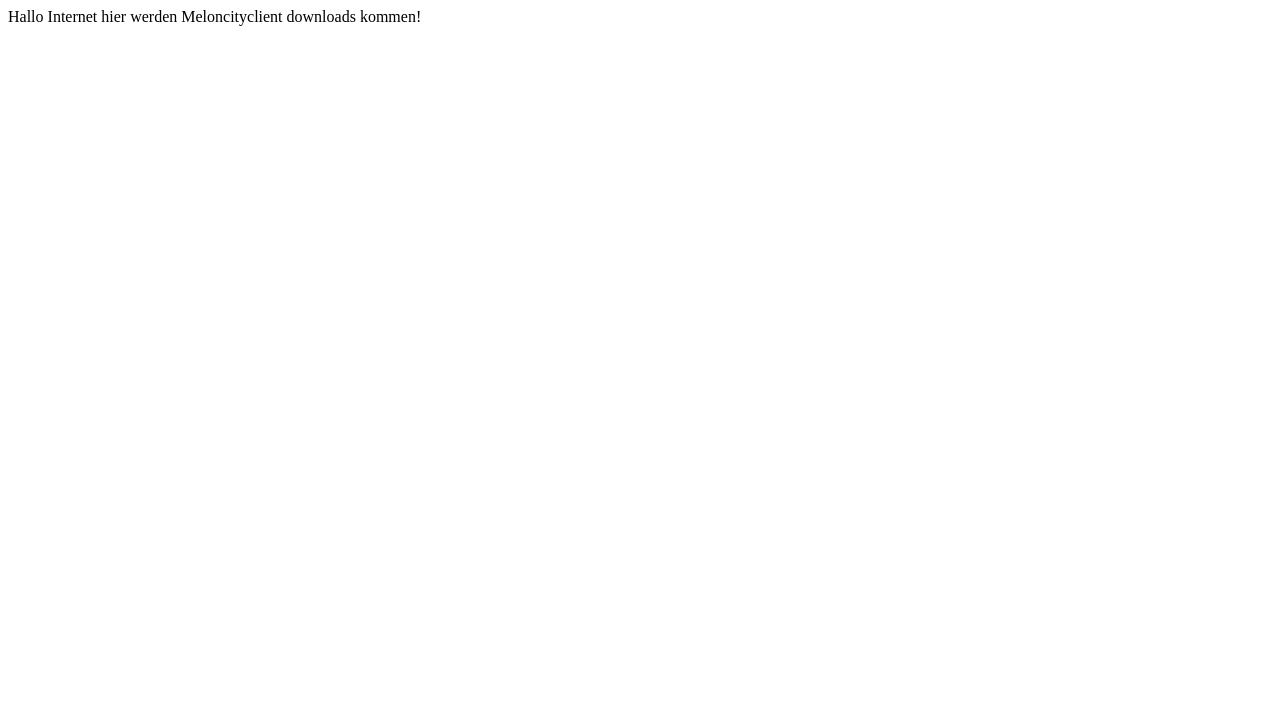
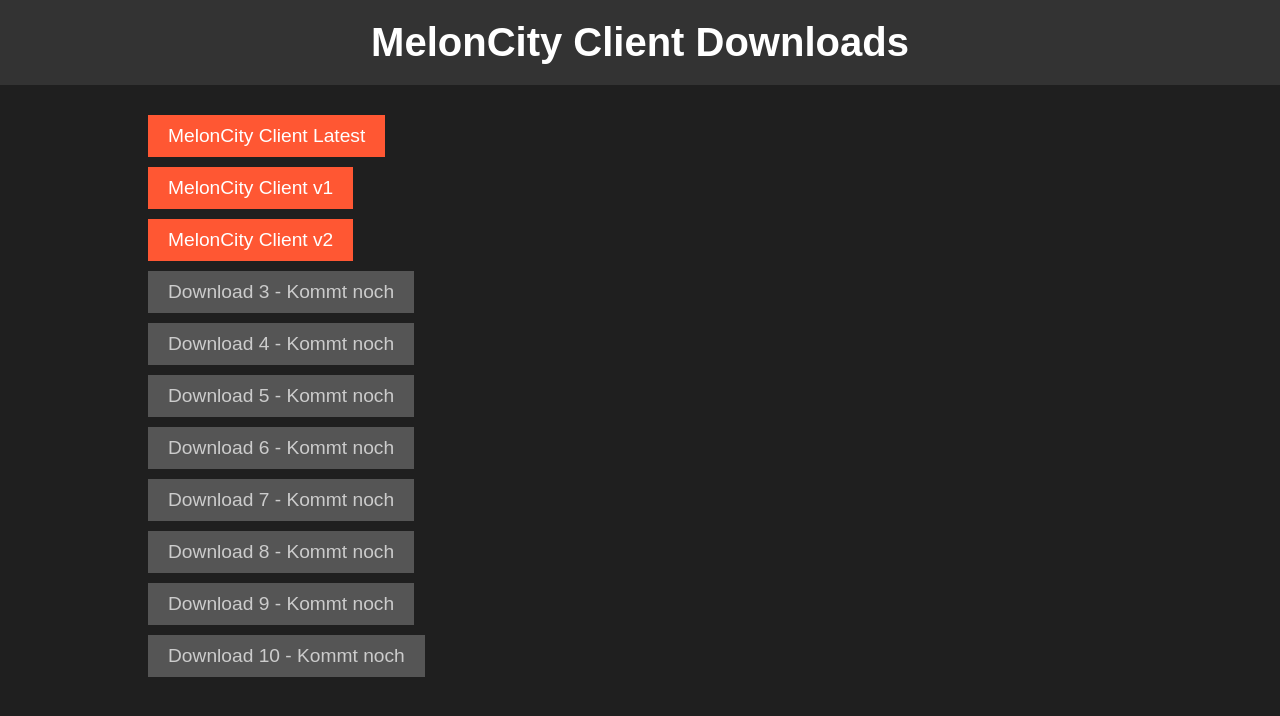
Before and after one commit to MelonVRCoder/page, a plain HTML site: page index.html in a window 1280 px wide. Drawn offline with Linux system fonts and the light colour scheme.

Commit message:
Update index.html

```diff
--- a/index.html
+++ b/index.html
@@ -1 +1,81 @@
-Hallo Internet hier werden Meloncityclient downloads kommen!
+<!DOCTYPE html>
+<html lang="de">
+<head>
+    <meta charset="UTF-8">
+    <meta name="viewport" content="width=device-width, initial-scale=1.0">
+    <title>Downloads - MelonCity Client</title>
+    <style>
+        body {
+            font-family: Arial, sans-serif;
+            background-color: #1f1f1f;
+            color: #fff;
+            margin: 0;
+            padding: 0;
+        }
+        header {
+            background-color: #333;
+            padding: 20px;
+            text-align: center;
+        }
+        header h1 {
+            margin: 0;
+            font-size: 2.5em;
+            color: #fff;
+        }
+        .download-container {
+            padding: 20px;
+            text-align: left;
+            margin: 0 10%;
+        }
+        .download-btn {
+            background-color: #ff5733;
+            color: white;
+            font-size: 1.2em;
+            padding: 10px 20px;
+            border: none;
+            cursor: pointer;
+            text-decoration: none;
+            margin: 10px 0; /* AbstÃ¤nde zwischen den Buttons */
+            display: block; /* Stapelt Buttons untereinander */
+            width: fit-content;
+            border-radius: 0; /* Eckige Buttons */
+        }
+        .download-btn:hover {
+            background-color: #c14d22;
+        }
+        .download-btn.disabled {
+            background-color: #555;
+            color: #ccc;
+            cursor: not-allowed;
+        }
+    </style>
+</head>
+<body>
+
+    <header>
+        <h1>MelonCity Client Downloads</h1>
+    </header>
+
+    <div class="download-container">
+        <!-- CMC Pack v6 Button -->
+        <a href="https://workupload.com/file/mWAButSdpC5" class="download-btn" target="_blank">MelonCity Client Latest</a>
+
+        <!-- Download-Buttons -->
+        <a href="https://workupload.com/file/KkzkWeZSGqj" class="download-btn" target="_blank">MelonCity Client v1</a>
+        <a href="https://workupload.com/file/wVgN2ebwaAt" class="download-btn" target="_blank">MelonCity Client v2</a>
+
+
+        <!-- Inaktive Buttons -->
+        <button class="download-btn disabled">Download 3 - Kommt noch</button>
+        <button class="download-btn disabled">Download 4 - Kommt noch</button>
+        <button class="download-btn disabled">Download 5 - Kommt noch</button>
+        <button class="download-btn disabled">Download 6 - Kommt noch</button>
+        <button class="download-btn disabled">Download 7 - Kommt noch</button>
+        <button class="download-btn disabled">Download 8 - Kommt noch</button>
+        <button class="download-btn disabled">Download 9 - Kommt noch</button>
+        <button class="download-btn disabled">Download 10 - Kommt noch</button>
+
+    </div>
+
+</body>
+</html>
```
